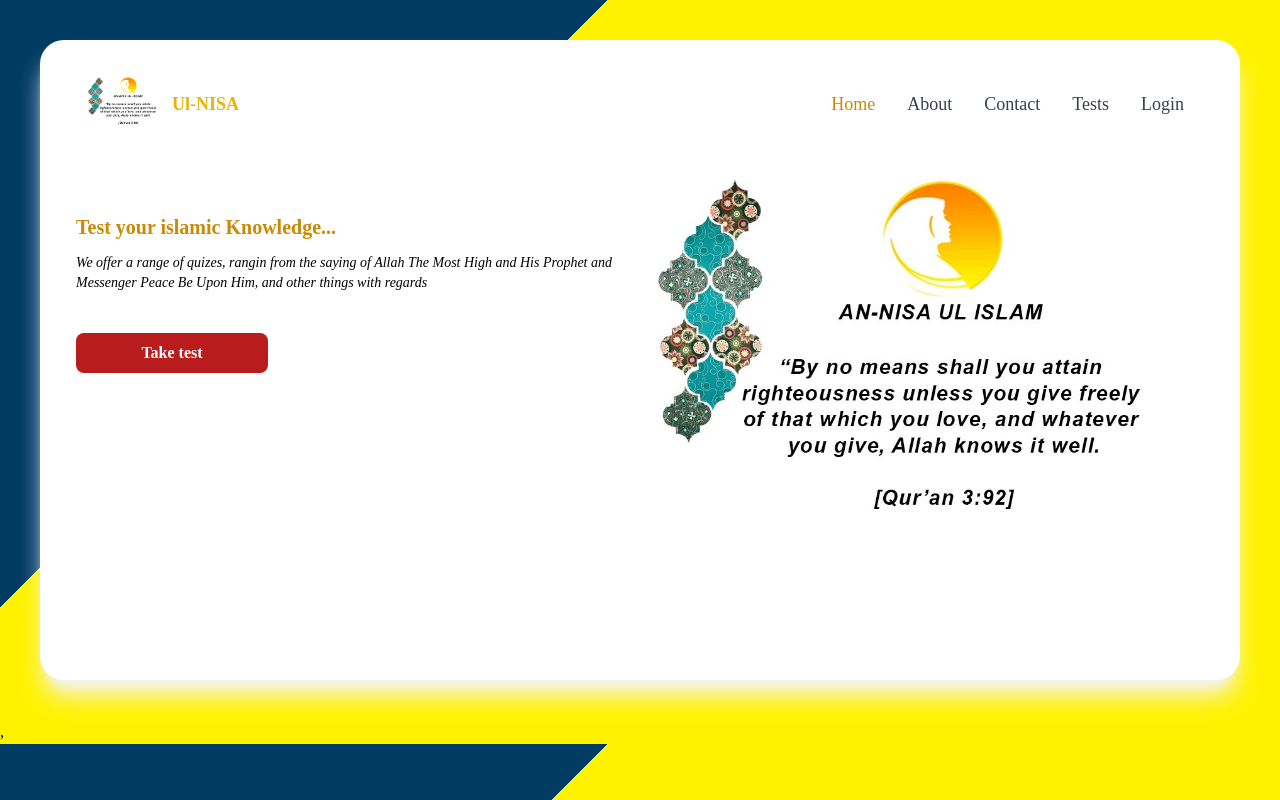
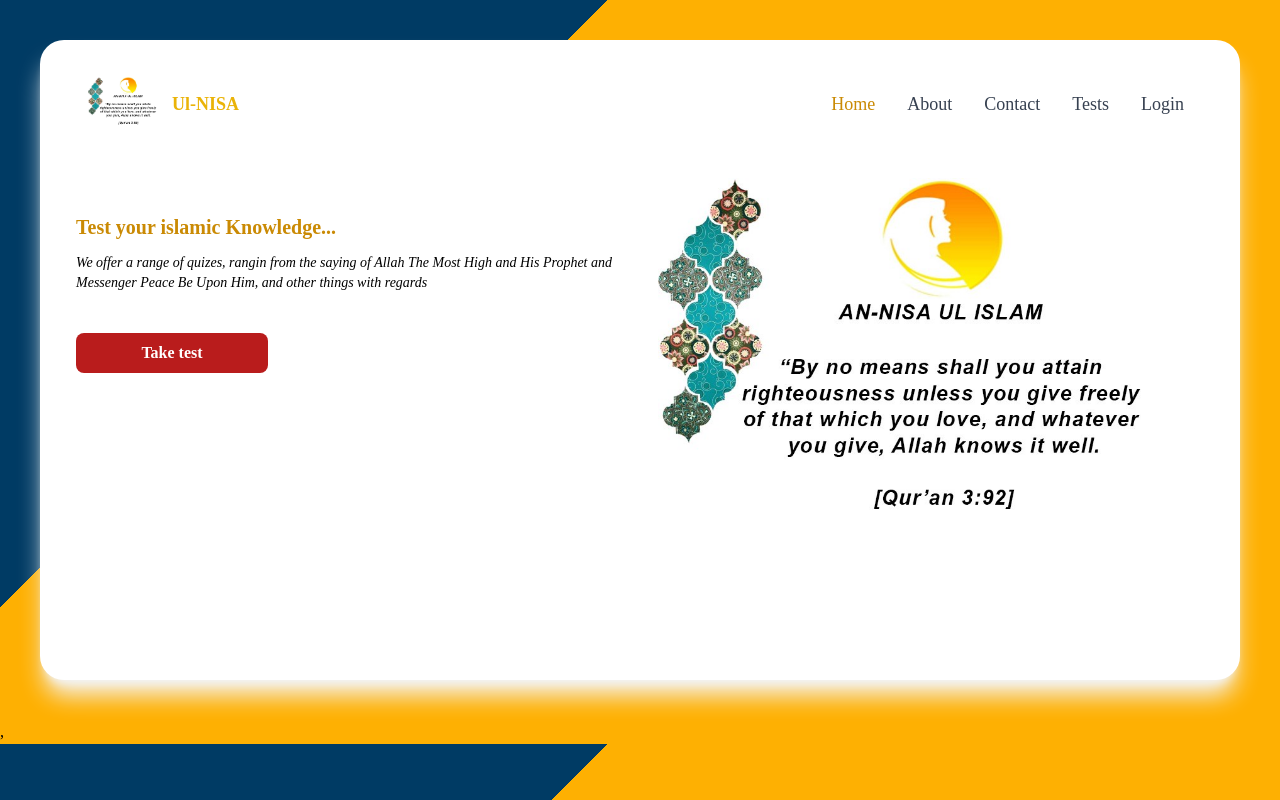
Before and after one commit to sawaneh1/Women_IN_Islam, a React (Create React App) app: page / in a window 1280 px wide. Built offline with nearby package versions, Linux system fonts and the light colour scheme.

Commit message:
still styling

```diff
--- a/src/index.css
+++ b/src/index.css
@@ -13,7 +13,7 @@ body {
   background-image: linear-gradient(330deg, #f5d020 80%, #f53803 74%);
 
   background-color: #003b64;
-  background-image: linear-gradient(315deg, #fff200 70%, #003b64 70%);
+  background-image: linear-gradient(315deg, #feb002 70%, #003b64 70%);
   font-family: "Merriweather", serif;
 
   /* background-color: #003b64;
```
